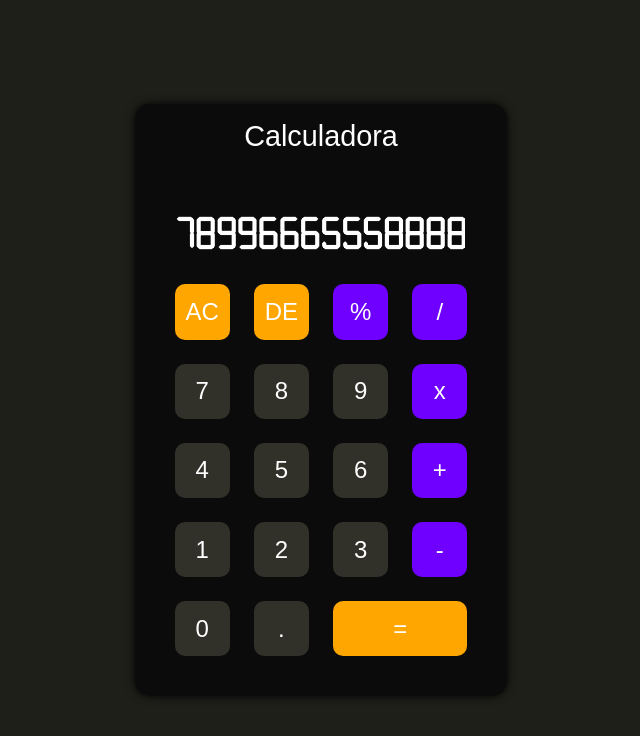
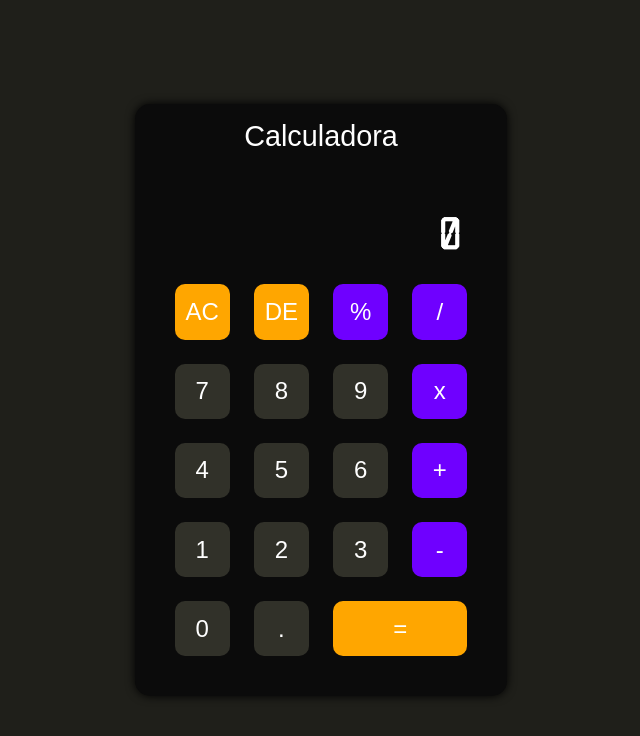
Before and after one commit to JulianKer/Calculadora-sencilla, a plain HTML site: page index.html in a window 1280 px wide. Shown: the whole page, without its empty margins (319-959 px from the left). Drawn offline with Linux system fonts and the light colour scheme.

Commit message:
funciones y estilos: FINISHED

```diff
--- a/css/stryle.css
+++ b/css/stryle.css
@@ -53,6 +53,7 @@ body{
     font-family: 'Calculadora';
     font-weight: bold;
     font-size: 3em;
+    letter-spacing: 5px;
 
     width: auto;
     max-width: 290px;
--- a/index.html
+++ b/index.html
@@ -11,7 +11,7 @@
 
     <div class="contenedor-de-teclas">
         <p class="titulo">Calculadora</p>
-        <p class="campo-de-resultado" id="display-resultado">78996665558888888888</p>
+        <p class="campo-de-resultado" id="display-resultado">0</p>
         <button class="tecla tecla-naranja">AC</button>
         <button class="tecla tecla-naranja">DE</button>
         <button class="tecla tecla-azul">%</button>
```
